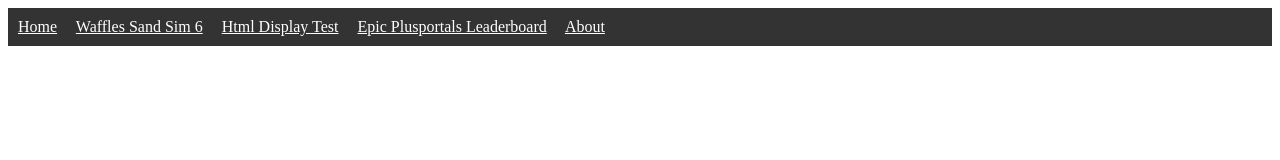
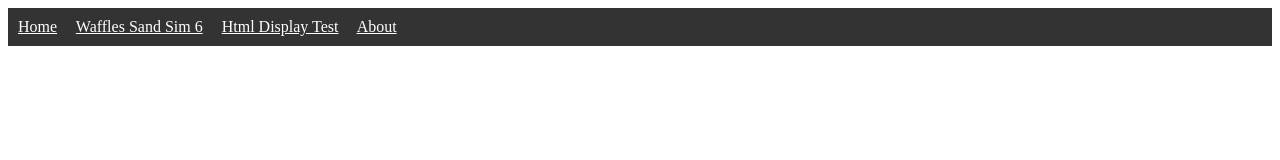
Before and after one commit to Waffleings/waffleings.github.io, a plain HTML site: page index.html in a window 1280 px wide. Drawn offline with Linux system fonts and the light colour scheme.

Commit message:
Update index.html

```diff
--- a/index.html
+++ b/index.html
@@ -2,6 +2,5 @@
   <a href="index.html" style="color:white; margin-right:15px;">Home</a>
   <a href="wss6.html" style="color:white; margin-right:15px;">Waffles Sand Sim 6</a>
   <a href="htmldisplaytest.html" style="color:white; margin-right:15px;">Html Display Test</a>
-    <a href="tardyleaderboard.html" style="color:white; margin-right:15px;">Epic Plusportals Leaderboard</a>
   <a href="about.html" style="color:white;">About</a>
 </div>
```
